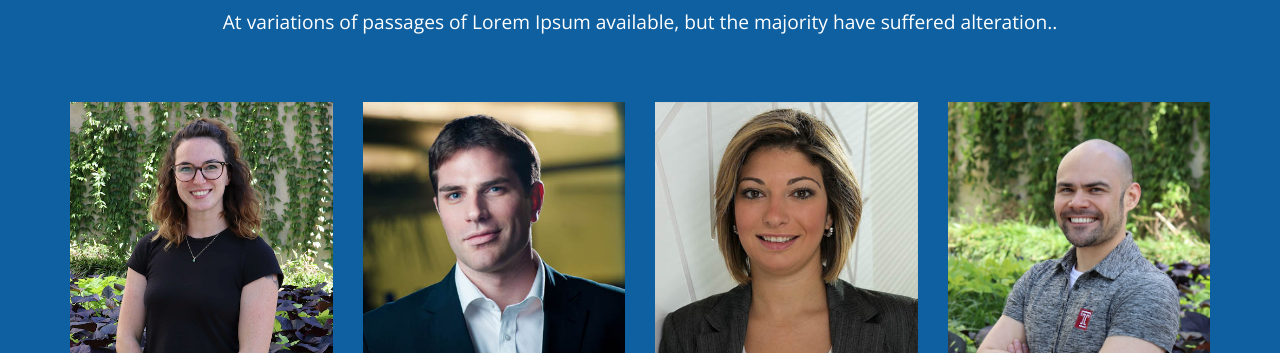
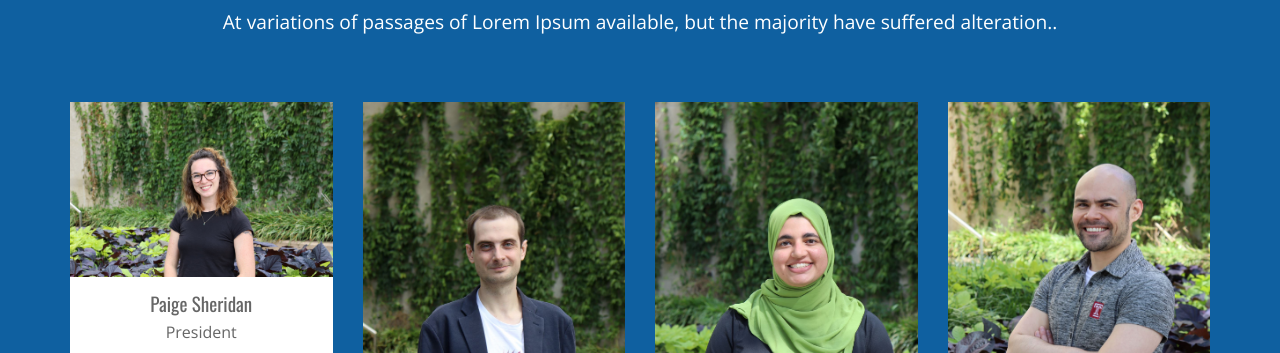
Before and after one commit to tu-biophysicalsociety/tu-biophysicalsociety, a plain HTML site: page index.html in a window 1280 px wide. Shown: the part 3143-3496 px from the top of the page. Drawn offline with nearby package versions, Linux system fonts and the light colour scheme.

Commit message:
Update index.html
changed team pictures

```diff
--- a/index.html
+++ b/index.html
@@ -283,7 +283,7 @@ License: Free to use for personal and commercial, but you need to place back lin
             <!-- Image Hover Block -->
             <div class="member-img">
               <!-- Image  -->
-              <img class="img-responsive" src="images/paige_headshot.png" alt=""> </div>
+              <img class="img-responsive" src="images/paige_bps.JPG" alt=""> </div>
             <!-- Member Details -->
             <h4>Paige Sheridan</h4>
             <!-- Designation -->
@@ -297,7 +297,7 @@ License: Free to use for personal and commercial, but you need to place back lin
             <!-- Image Hover Block -->
             <div class="member-img">
               <!-- Image  -->
-              <img class="img-responsive" src="images/photo-2.jpg" alt=""> </div>
+              <img class="img-responsive" src="images/steven_bps.jpg" alt=""> </div>
             <!-- Member Details -->
             <h4>Steven Goold</h4>
             <!-- Designation -->
@@ -311,7 +311,7 @@ License: Free to use for personal and commercial, but you need to place back lin
             <!-- Image Hover Block -->
             <div class="member-img">
               <!-- Image  -->
-              <img class="img-responsive" src="images/photo-3.jpg" alt=""> </div>
+              <img class="img-responsive" src="images/salsabil_bps.jpg" alt=""> </div>
             <!-- Member Details -->
             <h4>Salsabil Abou-Hatab</h4>
             <!-- Designation -->
@@ -325,7 +325,7 @@ License: Free to use for personal and commercial, but you need to place back lin
             <!-- Image Hover Block -->
             <div class="member-img">
               <!-- Image  -->
-              <img class="img-responsive" src="images/francisco_headshot.png" alt=""> </div>
+              <img class="img-responsive" src="images/francisco_bps.jpg" alt=""> </div>
             <!-- Member Details -->
             <h4>Francisco McGee</h4>
             <!-- Designation -->
```
